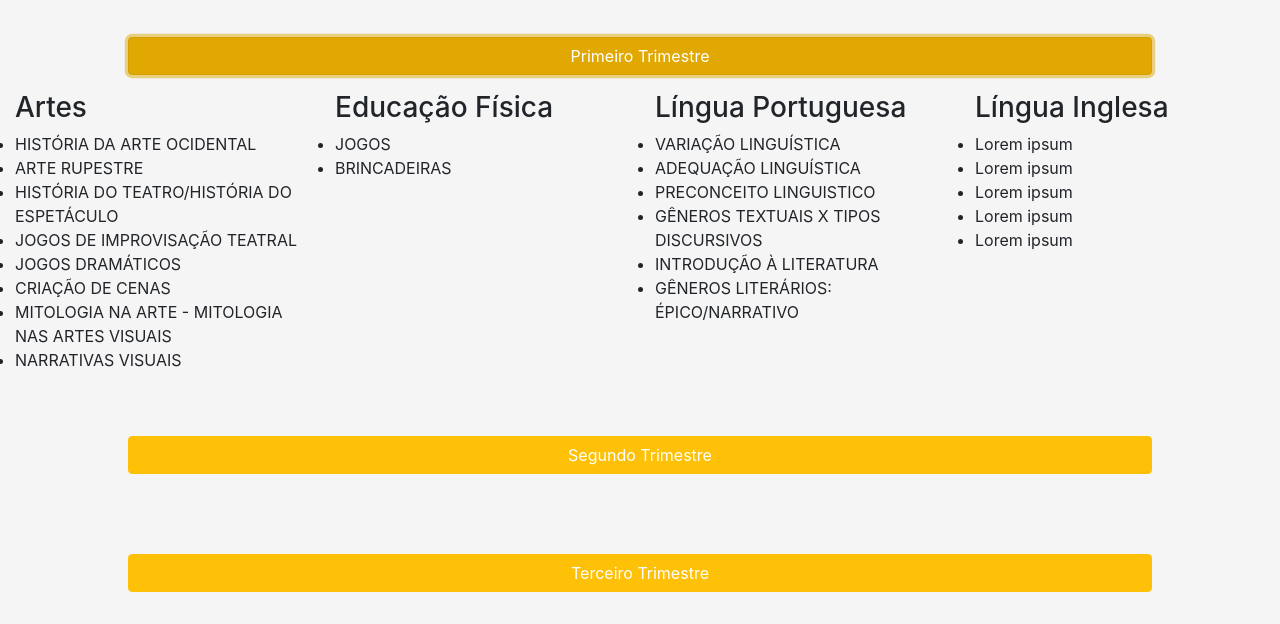
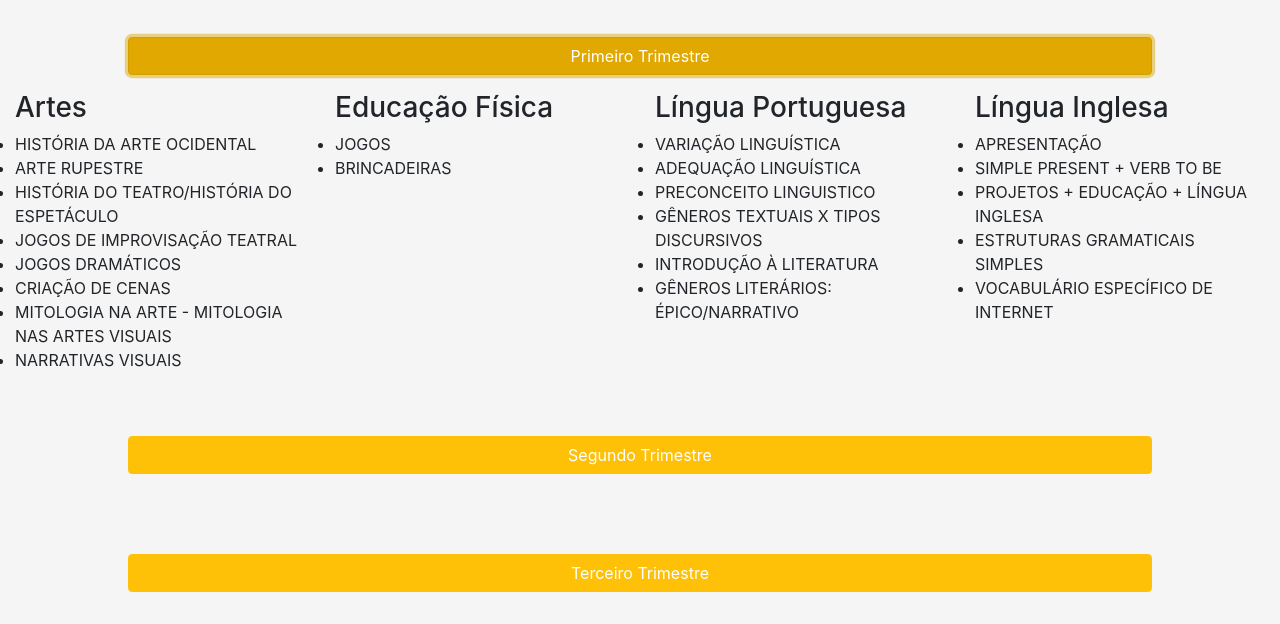
Before and after one commit to senacrs-emti/2022-1T-projetodev-G4, a plain HTML site: page linguagens.html in a window 1280 px wide. Both pictures are taken after a click on the button "Primeiro Trimestre". Shown: the part 232-856 px from the top of the page. Drawn offline with nearby package versions, Linux system fonts and the light colour scheme.

Commit message:
Inglês completo
.

```diff
--- a/linguagens.html
+++ b/linguagens.html
@@ -33,11 +33,11 @@
         <div class="col-3 float-right">
           <ul class="">
             <h3>Língua Inglesa</h3>
-            <li>Lorem ipsum</li>
-            <li>Lorem ipsum</li>
-            <li>Lorem ipsum</li>
-            <li>Lorem ipsum</li>
-            <li>Lorem ipsum</li>
+            <li>APRESENTAÇÃO</li>
+            <li>SIMPLE PRESENT + VERB TO BE</li>
+            <li>PROJETOS + EDUCAÇÃO + LÍNGUA INGLESA</li>
+            <li>ESTRUTURAS GRAMATICAIS SIMPLES</li>
+            <li>VOCABULÁRIO ESPECÍFICO DE INTERNET</li>
           </ul>
         </div>
         <div class="col-3 float-left">
@@ -84,11 +84,10 @@
             <div class="col-3 float-right">
               <ul class="">
                 <h3>Língua Inglesa</h3>
-                <li>Lorem ipsum</li>
-                <li>Lorem ipsum</li>
-                <li>Lorem ipsum</li>
-                <li>Lorem ipsum</li>
-                <li>Lorem ipsum</li>
+                <li>GÊNEROS TEXTUAIS</li>
+                <li>PROPOSTA DE PROJETO DE LÍNGUA INGLESA COM O TÉCNICO</li>
+                <li>RELAÇÃO ENTRE DIFERENTES LINGUAGENS</li>
+
               </ul>
             </div>
             <div class="col-3 float-left">
@@ -128,7 +127,11 @@
               <div class="col-3 float-right">
                 <ul class="">
                   <h3>Língua Inglesa</h3>
-                  <li></li>
+                  <li>FAZER USO DO INGLÊS COMO LÍNGUA DE COMUNICAÇÃO GLOBAL</li>
+                  <li>FUNÇÕES E USOS DE LÍNGUA INGLESA</li>
+                  <li>PRODUÇÃO E INTERAÇÃO COM DEMAIS LINGUAGENS EM DIFERENTES CONTEXTOS</li>
+                  <li>VOCABULÁRIO E ESTRUTURAS GRAMATICAIS SIMPLES PARA CONSTRUÇÃO DAS PRODUÇÕES SUPRACITADAS</li>
+
                 </ul>
               </div>
               <div class="col-3 float-left">
```
